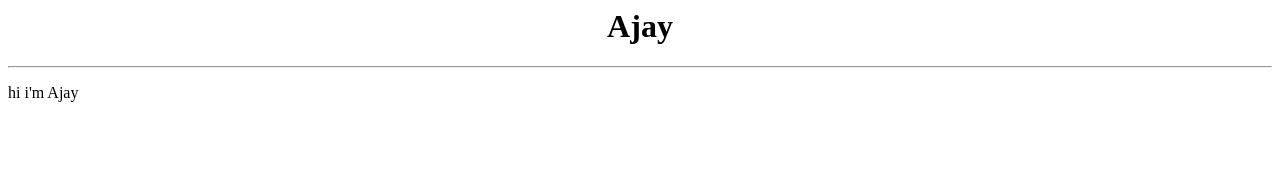
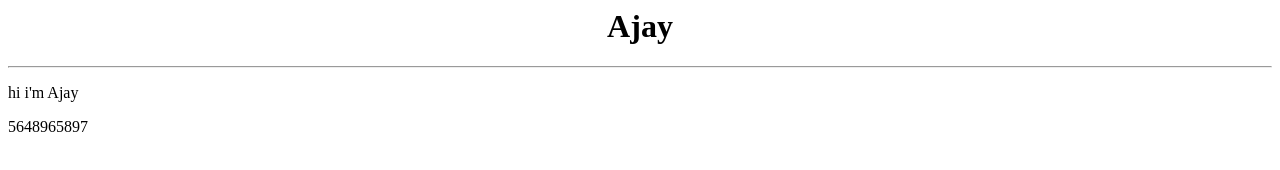
Before and after one commit to Ajaykrishnakanthrv/pro, a plain HTML site: page index.html in a window 1280 px wide. Drawn offline with Linux system fonts and the light colour scheme.

Commit message:
added contact

```diff
--- a/index.html
+++ b/index.html
@@ -5,3 +5,6 @@
 <p>
   hi i'm Ajay
 </p>
+<p>
+  5648965897
+</p>
```
